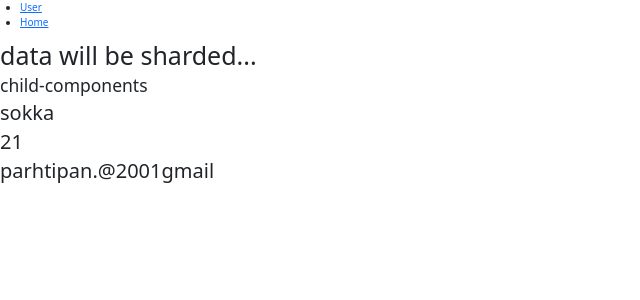
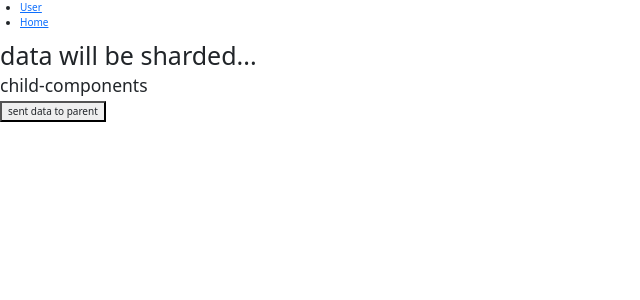
Before and after one commit to ParthipanSrinivasan/AngularProject, an Angular app: page / in a window 1280 px wide. Shown: the top 300 px of the page, without its empty margins (0-640 px from the left). Built offline with nearby package versions, Linux system fonts and the light colour scheme.

Commit message:
Child component to parent component data sharing

```diff
--- a/src/app/app.component.html
+++ b/src/app/app.component.html
@@ -7,4 +7,4 @@
 
 <router-outlet></router-outlet>
 <h1>data will be  sharded...</h1>
-<app-user [hero]="data"></app-user>
+<app-user (parentFuncation)="parentFuncation($event)"></app-user>
--- a/src/app/app.component.ts
+++ b/src/app/app.component.ts
@@ -1,4 +1,4 @@
-import { Component,OnInit } from '@angular/core';
+import { Component } from '@angular/core';
 import { FormControl,FormGroup } from '@angular/forms';
 import { Routes, RouterModule } from '@angular/router';
 
@@ -10,9 +10,7 @@ import { Routes, RouterModule } from '@angular/router';
 
 export class AppComponent{
   title = 'blog';
-  data={
-    name:'sokka',
-    age:21,
-    email:"parhtipan.@2001gmail"
-  }
+ parentFuncation(data:any){
+  console.log(data);
+ }
 }
--- a/src/app/user/user.component.html
+++ b/src/app/user/user.component.html
@@ -1,4 +1,2 @@
 <h3>child-components</h3>
-<h2>{{hero.name}}</h2>
-<h2>{{hero.age}}</h2>
-<h2>{{hero.email}}</h2>
+<button (click)="sendData()">sent data to parent</button>
--- a/src/app/user/user.component.ts
+++ b/src/app/user/user.component.ts
@@ -1,4 +1,4 @@
-import { Component, Input, OnInit } from '@angular/core';
+import { Component, OnInit, Output, EventEmitter } from '@angular/core';
 
 @Component({
   selector: 'app-user',
@@ -6,9 +6,13 @@ import { Component, Input, OnInit } from '@angular/core';
   styleUrls: ['./user.component.css']
 })
 export class UserComponent implements OnInit {
-  @Input() hero: any;
+  @Output() parentFunction: EventEmitter<any> = new EventEmitter();
   constructor() {}
   ngOnInit(): void {
-    console.log(this.hero);
+
+  }
+  sendData(){
+    let data={name:"sokku", age:21, email:"parhtipanks2001@gmail.com"}
+    console.log(data)
   }
 }
```
